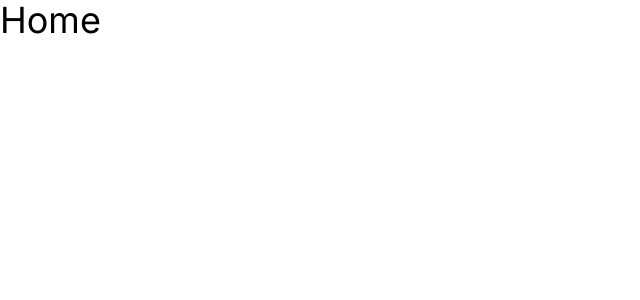
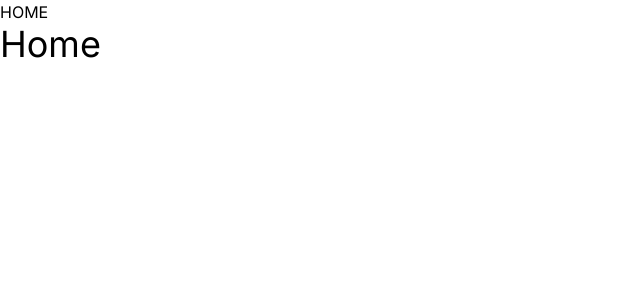
Before and after one commit to devmad001/movie_nextjs, a Next.js app: page / in a window 1280 px wide. Shown: the top 300 px of the page, without its empty margins (0-640 px from the left). Built offline with nearby package versions, Linux system fonts and the light colour scheme.

Commit message:
Link to home

```diff
--- a/src/components/MenuItem.jsx
+++ b/src/components/MenuItem.jsx
@@ -1,9 +1,14 @@
 import React from 'react';
+import Link from "next/link";
 
 const MenuItem = ({title, address, Icon}) => {
     return (
         <div>
-
+            <Link href={address}>
+                <a>
+                    <p>{title}</p>
+                </a>
+            </Link>
         </div>
     );
 };
```
